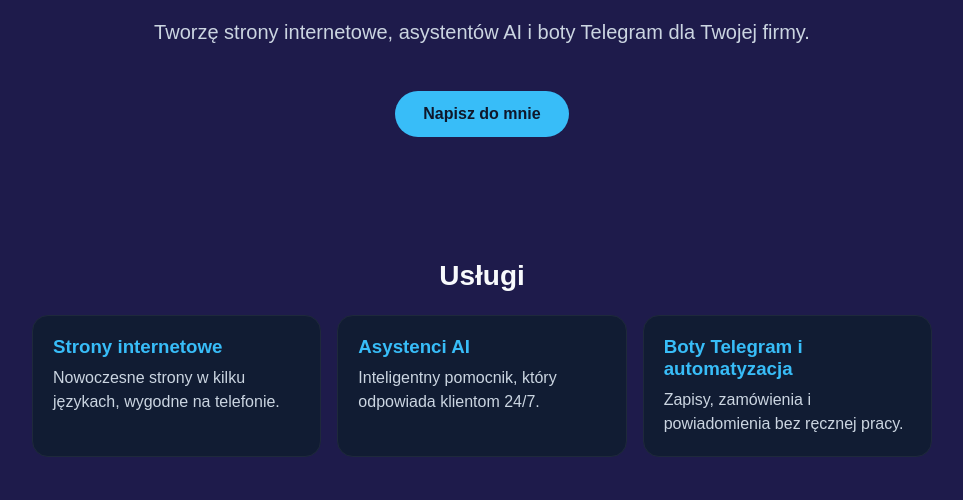
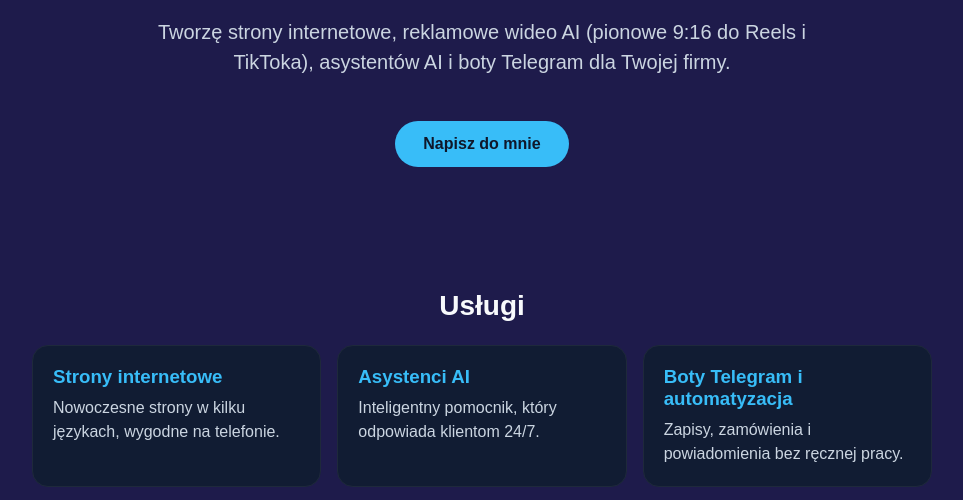
Before and after one commit to daria-ai-studio/daria-ai-studio.github.io, a plain HTML site: page index.html in a window 1280 px wide. Shown: the part 234-734 px from the top of the page, without its empty margins (158-1121 px from the left). Drawn offline with Linux system fonts and the light colour scheme.

Commit message:
Add new card section and update language content
Added a new card section and updated language arrays with AI video ads information.

```diff
--- a/index.html
+++ b/index.html
@@ -50,6 +50,7 @@
     <div class="card"><h3 id="s1-t"></h3><p id="s1-p"></p></div>
     <div class="card"><h3 id="s2-t"></h3><p id="s2-p"></p></div>
     <div class="card"><h3 id="s3-t"></h3><p id="s3-p"></p></div>
+    <div class="card"><h3 id="s4-t"></h3><p id="s4-p"></p></div>
   </div>
 </section>
 <section id="portfolio">
@@ -75,18 +76,18 @@ const contacts = {
 // ======================================================================================
 
 const sections = {
-  pl: ["Usługi", "Moje prace", "Kontakt", "Strony internetowe", "Nowoczesne strony w kilku językach, wygodne na telefonie.", "Asystenci AI", "Inteligentny pomocnik, który odpowiada klientom 24/7.", "Boty Telegram i automatyzacja", "Zapisy, zamówienia i powiadomienia bez ręcznej pracy.", "Pierwsze projekty pojawią się tu już wkrótce."],
-  ru: ["Услуги", "Мои работы", "Контакты", "Сайты", "Современные сайты на нескольких языках, удобные на телефоне.", "AI-помощники", "Умный помощник, который отвечает клиентам 24/7.", "Telegram-боты и автоматизация", "Запись, заказы и уведомления без ручной работы.", "Первые проекты скоро появятся здесь."],
-  ua: ["Послуги", "Мої роботи", "Контакти", "Сайти", "Сучасні сайти кількома мовами, зручні на телефоні.", "AI-помічники", "Розумний помічник, який відповідає клієнтам 24/7.", "Telegram-боти та автоматизація", "Запис, замовлення та сповіщення без ручної роботи.", "Перші проєкти незабаром з'являться тут."],
-  en: ["Services", "My work", "Contact", "Websites", "Modern multilingual websites that work great on phones.", "AI assistants", "A smart helper that answers your clients 24/7.", "Telegram bots & automation", "Bookings, orders and notifications without manual work.", "First projects coming soon."]
+  pl: ["Usługi", "Moje prace", "Kontakt", "Strony internetowe", "Nowoczesne strony w kilku językach, wygodne na telefonie.", "Asystenci AI", "Inteligentny pomocnik, który odpowiada klientom 24/7.", "Boty Telegram i automatyzacja", "Zapisy, zamówienia i powiadomienia bez ręcznej pracy.", "Pierwsze projekty pojawią się tu już wkrótce.", "Reklamowe wideo AI", "Krótkie pionowe filmy 9:16 do Instagram Reels, TikToka i YouTube Shorts."],
+  ru: ["Услуги", "Мои работы", "Контакты", "Сайты", "Современные сайты на нескольких языках, удобные на телефоне.", "AI-помощники", "Умный помощник, который отвечает клиентам 24/7.", "Telegram-боты и автоматизация", "Запись, заказы и уведомления без ручной работы.", "Первые проекты скоро появятся здесь.", "Рекламные AI-ролики", "Короткие вертикальные видео 9:16 для Instagram Reels, TikTok и YouTube Shorts."],
+  ua: ["Послуги", "Мої роботи", "Контакти", "Сайти", "Сучасні сайти кількома мовами, зручні на телефоні.", "AI-помічники", "Розумний помічник, який відповідає клієнтам 24/7.", "Telegram-боти та автоматизація", "Запис, замовлення та сповіщення без ручної роботи.", "Перші проєкти незабаром з'являться тут.", "Рекламні AI-ролики", "Короткі вертикальні відео 9:16 для Instagram Reels, TikTok і YouTube Shorts."],
+  en: ["Services", "My work", "Contact", "Websites", "Modern multilingual websites that work great on phones.", "AI assistants", "A smart helper that answers your clients 24/7.", "Telegram bots & automation", "Bookings, orders and notifications without manual work.", "First projects coming soon.", "AI video ads", "Short vertical 9:16 videos for Instagram Reels, TikTok and YouTube Shorts."]
 };
-const sectionIds = ["services-title", "portfolio-title", null, "s1-t", "s1-p", "s2-t", "s2-p", "s3-t", "s3-p", "portfolio-text"];
+const sectionIds = ["services-title", "portfolio-title", null, "s1-t", "s1-p", "s2-t", "s2-p", "s3-t", "s3-p", "portfolio-text", "s4-t", "s4-p"];
 
 const texts = {
-  pl: ["Tworzę strony internetowe, asystentów AI i boty Telegram dla Twojej firmy.", "Napisz do mnie", "Kontakt", "Zadzwoń"],
-  ru: ["Создаю сайты, AI-помощников и Telegram-ботов для вашего бизнеса.", "Написать мне", "Контакты", "Позвонить"],
-  ua: ["Створюю сайти, AI-помічників і Telegram-ботів для вашого бізнесу.", "Написати мені", "Контакти", "Зателефонувати"],
-  en: ["I build websites, AI assistants and Telegram bots for your business.", "Contact me", "Contact", "Call me"]
+  pl: ["Tworzę strony internetowe, reklamowe wideo AI (pionowe 9:16 do Reels i TikToka), asystentów AI i boty Telegram dla Twojej firmy.", "Napisz do mnie", "Kontakt", "Zadzwoń"],
+  ru: ["Создаю сайты, рекламные AI-ролики (вертикальные 9:16 для Reels и TikTok), AI-помощников и Telegram-ботов для вашего бизнеса.", "Написать мне", "Контакты", "Позвонить"],
+  ua: ["Створюю сайти, рекламні AI-ролики (вертикальні 9:16 для Reels і TikTok), AI-помічників і Telegram-ботів для вашого бізнесу.", "Написати мені", "Контакти", "Зателефонувати"],
+  en: ["I create websites, AI video ads (vertical 9:16 for Reels and TikTok), AI assistants and Telegram bots for your business.", "Contact me", "Contact", "Call me"]
 };
 
 function setupContacts() {
```
